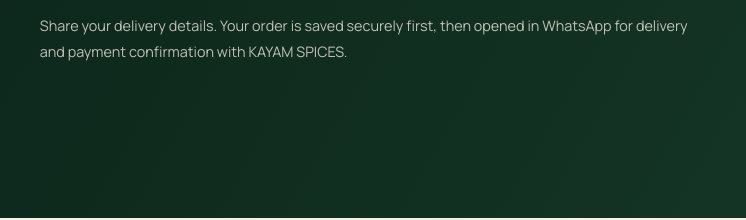
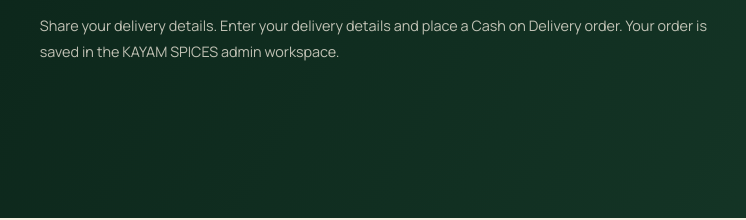
Before and after one commit to shivakandula456-tech/spicekayam, a plain HTML site: page checkout.html in a window 1280 px wide. Shown: the part 504-724 px from the top of the page, 5-751 px from the left. Drawn offline with Linux system fonts and the light colour scheme.

Commit message:
Update COD order experience and cache

```diff
--- a/checkout.html
+++ b/checkout.html
@@ -39,7 +39,7 @@
         <div class="page-hero__copy">
           <p class="eyebrow">Personal ordering</p>
           <h1>Complete your order.</h1>
-          <p>Share your delivery details. Your order is saved securely first, then opened in WhatsApp for delivery and payment confirmation with KAYAM SPICES.</p>
+          <p>Share your delivery details. Enter your delivery details and place a Cash on Delivery order. Your order is saved in the KAYAM SPICES admin workspace.</p>
         </div>
       </div>
     </section>
```
